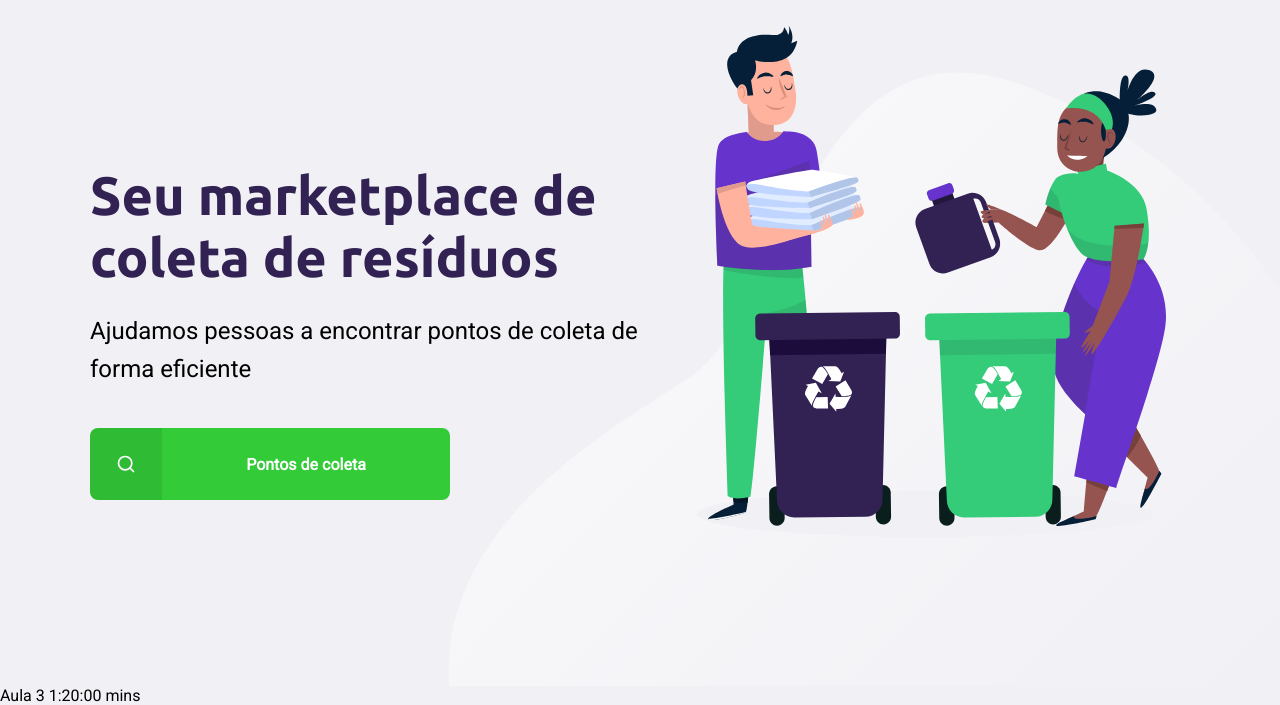
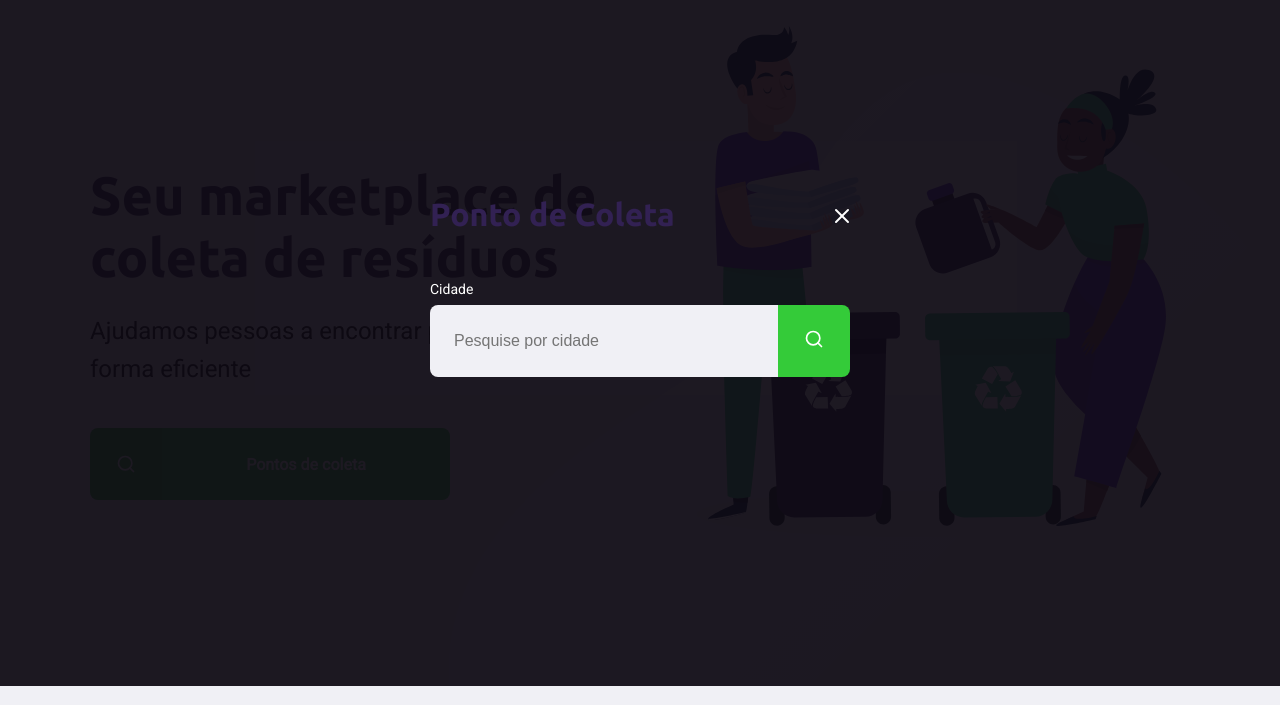
Before and after one commit to RicardoBonin/Next-level-week, a plain HTML site: page index.html in a window 1280 px wide. Both pictures are taken after a click on the link "Pontos de coleta". Shown: the part 114-819 px from the top of the page. Drawn offline with Linux system fonts and the light colour scheme.

Commit message:
add logica para abrir e fechar o modal

```diff
--- a/index.html
+++ b/index.html
@@ -44,7 +44,7 @@
     <div class="content">
       <div class="header">
         <h1>Ponto de Coleta</h1>
-        <a href="">Fechar</a>
+        <a href="#">Fechar</a>
       </div>
       <form action="">
         <label for="search">Cidade</label>
@@ -58,7 +58,6 @@
     </div>
   </div>
   <script src="/scripts/index.js"></script>
-  Aula 3 1:20:00 mins
 </body>
 
 </html>
--- a/scripts/index.js
+++ b/scripts/index.js
@@ -0,0 +1,11 @@
+const buttonSearch = document.querySelector("#page-home main a");
+const modal = document.querySelector("#modal");
+const close = document.querySelector("#modal .header a");
+
+buttonSearch.addEventListener("click", () => {
+  modal.classList.remove("hide");
+});
+
+close.addEventListener("click", () => {
+  modal.classList.add("hide");
+});
```
